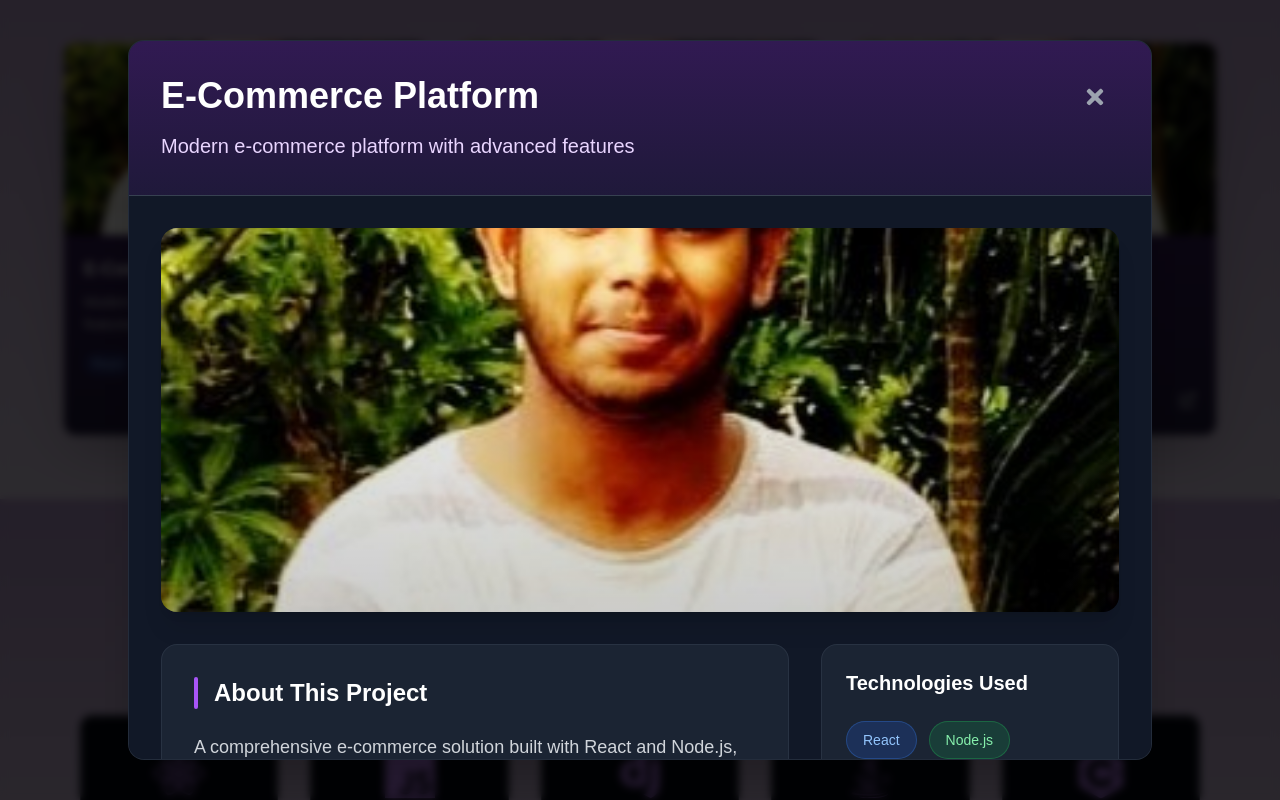
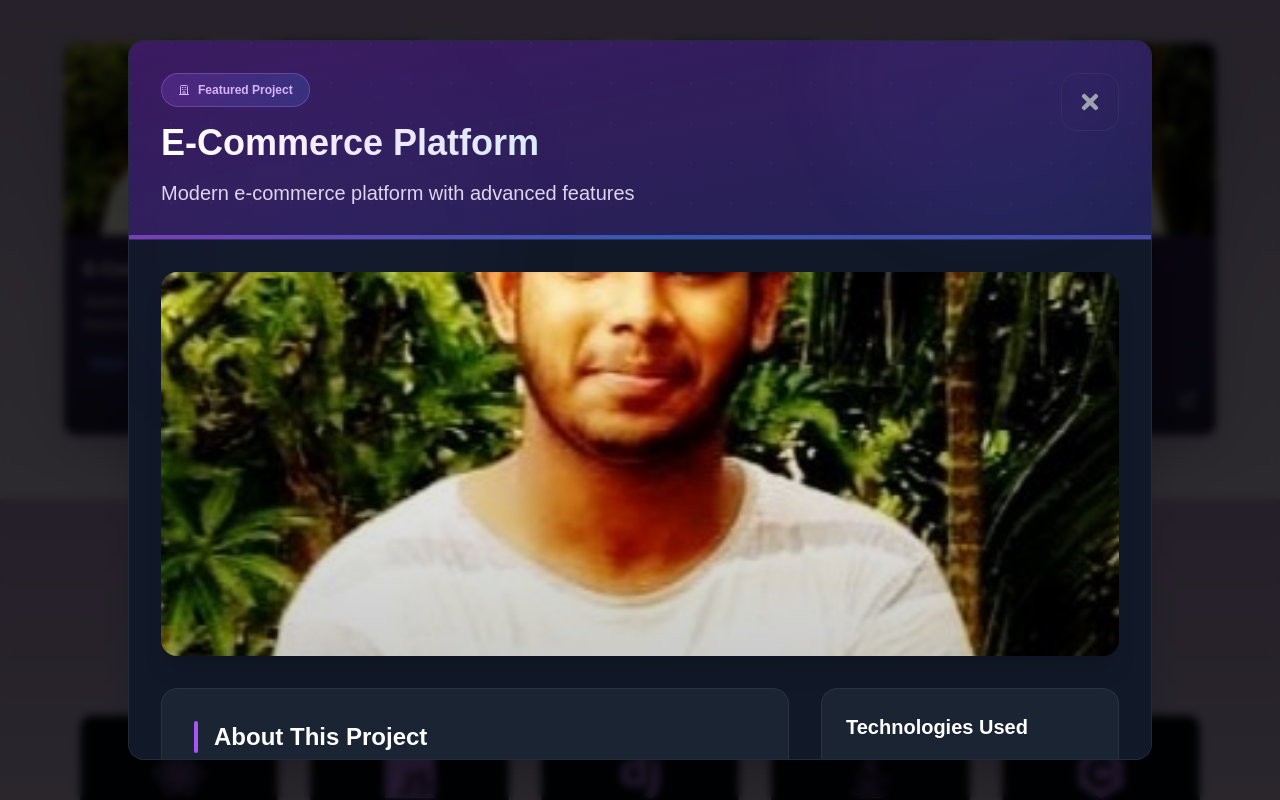
Before and after one commit to TahmidMuntaser/Personal_Portfolio_Web, a Next.js app in the folder myproject/: page /sample in a window 1280 px wide. Both pictures are taken after a click on the button 398 px from the left and 2206 px from the top of the page. Shown: the part 1806-2606 px from the top of the page. Built offline with nearby package versions, Linux system fonts and the light colour scheme.

Commit message:
card header design changed

```diff
--- a/myproject/src/app/sample/components/ui/ProjectDetail.jsx
+++ b/myproject/src/app/sample/components/ui/ProjectDetail.jsx
@@ -79,24 +79,61 @@ const ProjectDetail = ({ project, isOpen, onClose }) => {
             <div className="bg-gray-900 rounded-2xl max-w-5xl w-full max-h-[90vh] overflow-hidden shadow-2xl border border-gray-700/50">
 
                 {/* Header */}
-                <div className="bg-gradient-to-b from-purple-900/45 to-purple-900/20 p-8 border-b border-gray-700">
-                    <div className="flex items-start justify-between">
+                <div className="relative bg-gradient-to-br from-purple-900/60 via-purp-900/40 to-indigo-900/50 p-8 border-b border-gray-700/50">
+                    {/* Animated Background Pattern */}
+                    <div className="absolute inset-0 opacity-20">
+                        <div className="absolute top-0 left-0 w-96 h-96 bg-gradient-to-br from-purple-500/30 to-blue-500/30 rounded-full blur-3xl animate-pulse"></div>
+                        <div className="absolute bottom-0 right-0 w-80 h-80 bg-gradient-to-tl from-blue-500/25 to-purple-500/25 rounded-full blur-2xl animate-pulse" style={{ animationDelay: '1s' }}></div>
+                    </div>
+
+                    {/* Decorative Grid Pattern */}
+                    <div className="absolute inset-0 opacity-10" style={{
+                        backgroundImage: `radial-gradient(circle at 2px 2px, rgba(255,255,255,0.3) 1px, transparent 0)`,
+                        backgroundSize: '40px 40px'
+                    }}></div>
+
+                    <div className="relative z-10 flex items-start justify-between">
                         <div className="flex-1 pr-16">
-                            <h1 className="text-4xl font-bold text-white mb-3 leading-tight">
+                            {/* Project Category Badge */}
+                            <div className="mb-4">
+                                <span className="inline-flex items-center px-4 py-2 rounded-full text-xs font-bold bg-gradient-to-r from-purple-500/20 to-blue-500/20 text-purple-300 border border-purple-400/30 backdrop-blur-sm">
+                                    <svg className="w-3 h-3 mr-2" fill="none" stroke="currentColor" viewBox="0 0 24 24">
+                                        <path strokeLinecap="round" strokeLinejoin="round" strokeWidth={2} d="M19 21V5a2 2 0 00-2-2H7a2 2 0 00-2 2v16m14 0h2m-2 0h-5m-9 0H3m2 0h5M9 7h1m-1 4h1m4-4h1m-1 4h1m-5 10v-5a1 1 0 011-1h2a1 1 0 011 1v5m-4 0h4" />
+                                    </svg>
+                                    Featured Project
+                                </span>
+                            </div>
+
+                            {/* Project Title with Gradient Text */}
+                            <h1 className="text-2xl lg:text-4xl font-black mb-4 leading-tight">
+                                <span className="bg-gradient-to-r from-white via-purple-100 to-blue-100 bg-clip-text text-transparent">
                                     {project.title}
+                                </span>
                             </h1>
-                            <p className="text-purple-200 text-xl leading-relaxed">
+
+                            {/* Project Description */}
+                            <p className="text-purple-100/90 text-lg lg:text-xl leading-relaxed font-light max-w-3xl">
                                 {project.description}
                             </p>
+
                         </div>
+
+                        {/* Enhanced Close Button */}
+                        <div className="flex flex-col items-end space-y-4">
                             <button
                                 onClick={onClose}
-                            className="text-gray-400 hover:text-white transition-all duration-200 p-3 hover:bg-gray-800 rounded-full hover:scale-110"
+                                className="group relative text-gray-400 hover:text-white transition-all duration-300 p-4 hover:bg-white/10 rounded-2xl hover:scale-110 backdrop-blur-sm border border-gray-600/30 hover:border-purple-400/50"
                                 title="Close (ESC)"
                             >
-                            <FaTimes className="w-6 h-6" />
+                                <div className="absolute inset-0 bg-gradient-to-br from-purple-500/0 to-blue-500/0 group-hover:from-purple-500/20 group-hover:to-blue-500/20 rounded-2xl transition-all duration-300"></div>
+                                <FaTimes className="w-6 h-6 relative z-10 group-hover:rotate-90 transition-transform duration-300" />
                             </button>
+
                         </div>
+                    </div>
+
+                    {/* Bottom Accent Line */}
+                    <div className="absolute bottom-0 left-0 right-0 h-1 bg-gradient-to-r from-purple-500 via-blue-500 to-indigo-500 opacity-60"></div>
                 </div>
 
                 {/* Content */}
```
Lines whose indentation alone changed are shown as unchanged.
